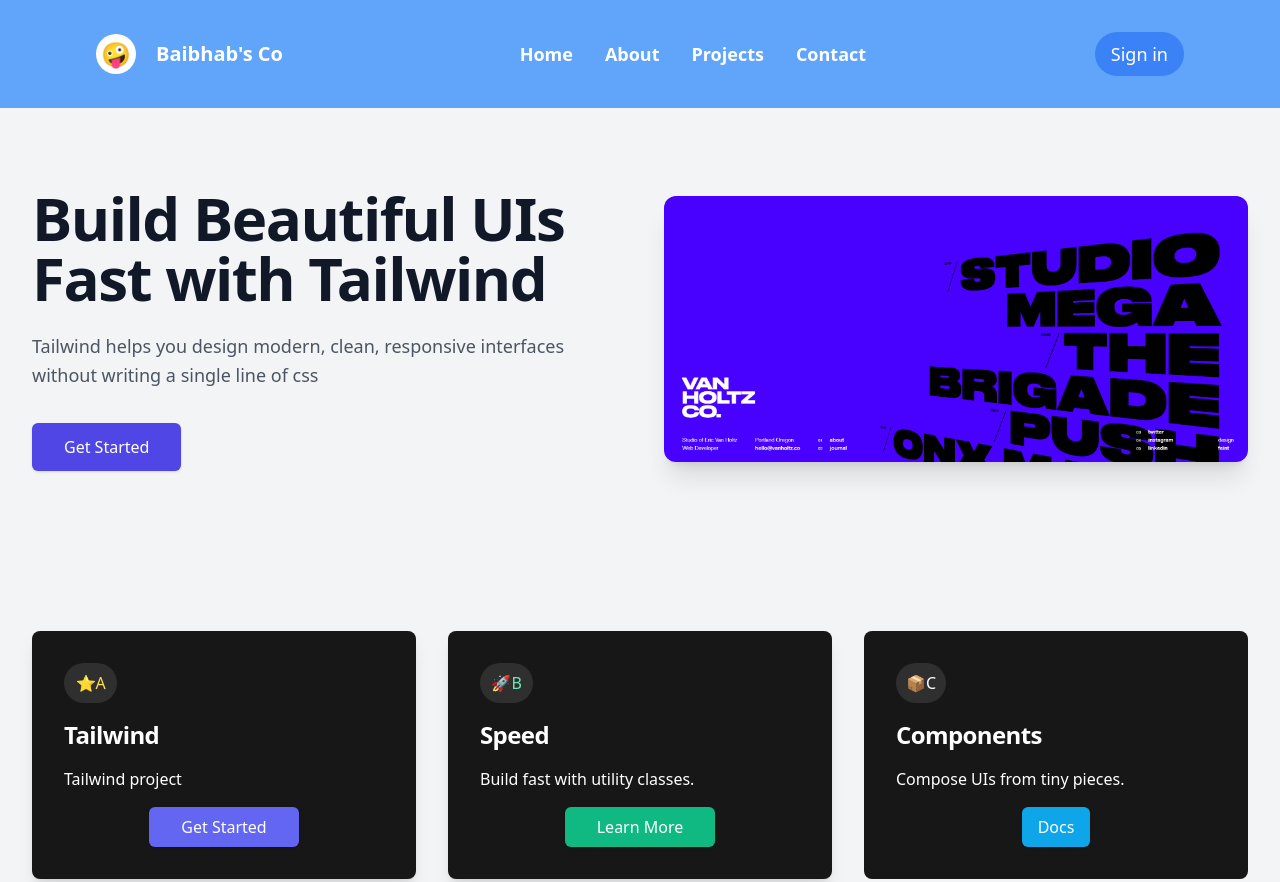
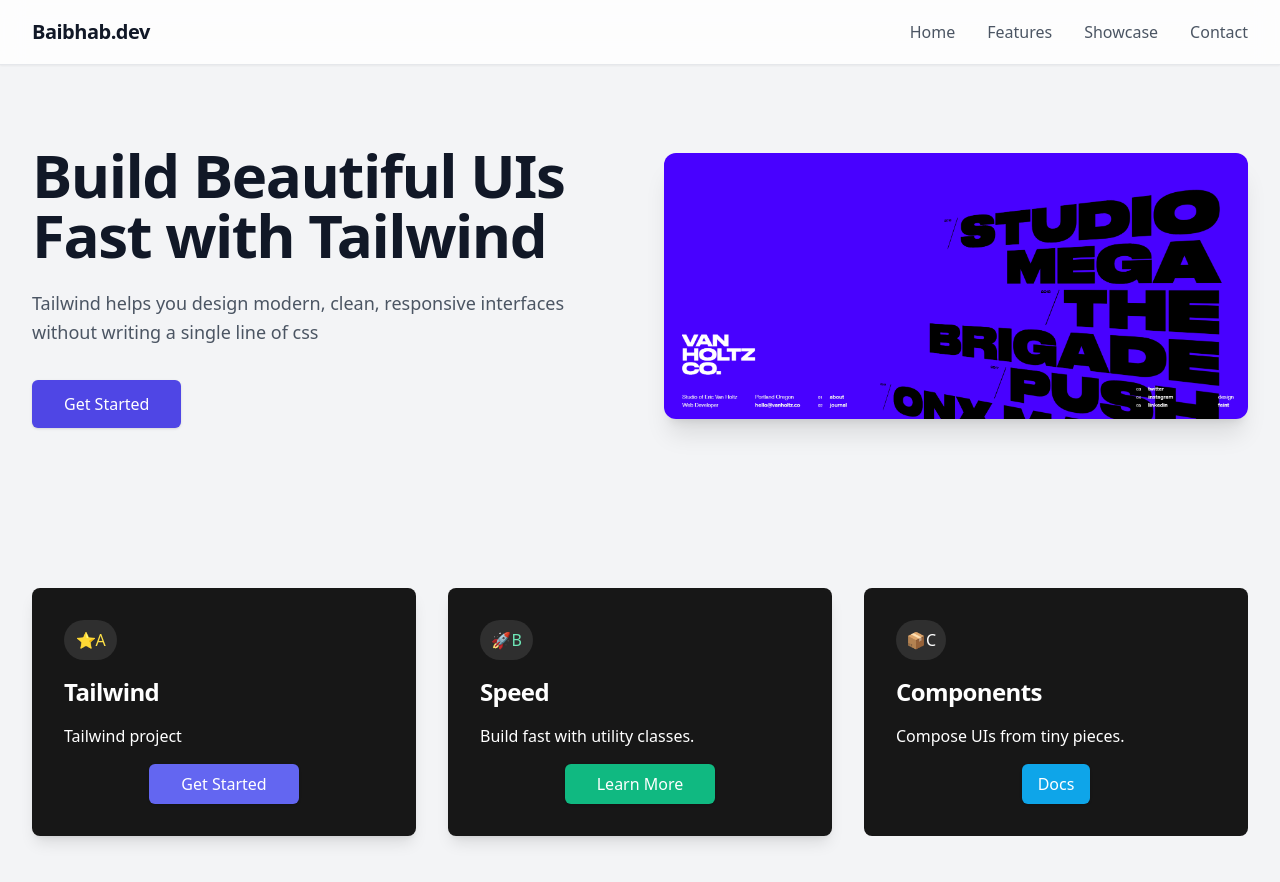
Before and after one commit to MonGeR-B/Front-end-Development, a website: page Front-end Phase-1/index.html in a window 1280 px wide. Shown: the top 882 px of the page. Drawn offline with nearby package versions, Linux system fonts and the light colour scheme.

Commit message:
Updated index.html

```diff
--- a/Front-end Phase-1/index.html
+++ b/Front-end Phase-1/index.html
@@ -5,24 +5,19 @@
     <title>Dummy</title>
     <script src="https://cdn.tailwindcss.com"></script>
   </head>
-  <header class="bg-blue-400 text-white gap-x-3 hover:text-lg">
-    <nav class="max-w-6xl mx-auto px-6 sm:p-8 py-4 flex items-center justify-between">
-      <div class="flex items-center gap-3">
-        <div class="text-2xl w-10 h-10 grid place-items-center rounded-full bg-white text-blue-500 font-bold">🤪</div>
-        <span class="text-xl font-semibold p-2">Baibhab's Co</span>
+  <body class="bg-gray-100 text-gray-900">
+    <header class="sticky top-0 z-50 bg-white/80 backdrop-blur-md shadow-sm border-b border-gray-200">
+      <div class="max-w-7xl mx-auto px-4 sm:px-6 lg:px-8 flex items-center justify-between h-16">
+        <div class="text-xl font-semibold tracking-tight">Baibhab<span>.dev</span></div>
+        <nav class="hidden md:flex items-center gap-8 text-gray-600 text-md font-medium">
+          <a href="#" class="hover:text-gray-900 transition">Home</a>
+          <a href="#" class="hover:text-gray-900 transition">Features</a>
+          <a href="#" class="hover:text-gray-900 transition">Showcase</a>
+          <a href="#" class="hover:text-gray-900 transition">Contact</a>
+        </nav>
+        <button class="md:hidden text-gray-600 text-2xl">☰</button>
       </div>
-      <ul class="flex font-semibold gap-8 items-center px-2">
-        <li><a href="#home" class="hover:underline">Home</a></li>
-        <li><a href="#about" class="hover:underline">About</a></li>
-        <li><a href="#projects" class="hover:underline">Projects</a></li>
-        <li><a href="#contacts" class="hover:underline">Contact</a></li>
-      </ul>
-      <div class="flex items-center gap-4 h-10">
-        <button class="px-4 py-2 bg-blue-500 hover:bg-blue-700 rounded-full active:scale-95">Sign in</button>
-      </div>
-    </nav>
     </header>
-  <body class="bg-gray-100 text-gray-900">
     <div class="max-w-7xl mx-auto px-4 sm:px-6 lg:px-8">
       <section class="py-20 grid md:grid-cols-2 gap-12 items-center">
         <div>
@@ -30,7 +25,7 @@
           <p class="mt-6 text-lg text-gray-600 leading-relaxed">Tailwind helps you design modern, clean, responsive interfaces without writing a single line of css</p>
           <button class="mt-8 bg-indigo-600 text-white px-8 py-3 rounded-md shadow hover:bg-indigo-700 active:scale-95 transition">Get Started</button>
         </div>
-        <img src="pic.png" class="rounded-xl shadow-xl">
+        <img src="pic.png" alt="Tailwind CSS showcase" class="rounded-xl shadow-xl">
       </section>
       <section class="py-20">
         <div class="grid gap-8 sm:grid-cols-2 lg:grid-cols-3 opacity-0 translate-y-6 transition-all duration-700" id="features">
@@ -67,9 +62,9 @@
       <section class="py-20">
         <h2 class="text-4xl font-bold tracking-tight text-center mb-12">Showcase</h2>
         <div class="grid grid-cols-1 sm:grid-cols-2 lg:grid-cols-3 gap-8">
-          <img src="IMG_9258.JPEG" class="rounded-xl shadow-lg hover:-translate-y-2 hover:shadow-2xl transition-all duration-300 transition"/>
-          <img src="IMG_1339.JPEG" class="rounded-xl shadow-lg hover:-translate-y-2 hover:shadow-2xl transition-all duration-300 transition"/>
-          <img src="IMG_1280.JPEG" class="rounded-xl shadow-lg hover:-translate-y-2 hover:shadow-2xl transition-all duration-300 transition"/>
+          <img src="IMG_9258.JPEG" alt="Showcase image 1" class="rounded-xl shadow-lg hover:-translate-y-2 hover:shadow-2xl transition-all duration-300"/>
+          <img src="IMG_1339.JPEG" alt="Showcase image 2" class="rounded-xl shadow-lg hover:-translate-y-2 hover:shadow-2xl transition-all duration-300"/>
+          <img src="IMG_1280.JPEG" alt="Showcase image 3" class="rounded-xl shadow-lg hover:-translate-y-2 hover:shadow-2xl transition-all duration-300"/>
         </div>
       </section>
       <section class="bg-gray-100 py-12">
@@ -90,7 +85,7 @@
             </div>
             <div class="relative">
               <div class="aspect-[16/10] rounded-xl bg-gray-200 shadow-inner overflow-hidden">
-                <img src="IMG_1341.JPEG" />
+                <img src="IMG_1341.JPEG" alt="Hero section image" class="w-full h-full object-cover" />
               </div>
             </div>
           </div>
@@ -101,7 +96,7 @@
         <button class="bg-gray-800 text-white px-10 py-4 rounded-lg shadow hover:bg-black active:scale-95 transition">Start Now</button>
       </section>
     </div>
-  </body>
+    <footer class="py-12 text-center text-gray-500">&copy; 2025 - All rights reserved.</footer>
     <script>
       const hero = document.getElementById('hero');
       const revealHero = () => {
@@ -110,5 +105,5 @@
       };
       window.addEventListener('DOMContentLoaded', revealHero);
     </script>
-  <footer class="py-12 text-center text-gray-500">&copy; 2025 - All rights reserved.</footer>
+  </body>
 </html>
```
Lines whose indentation alone changed are shown as unchanged.
